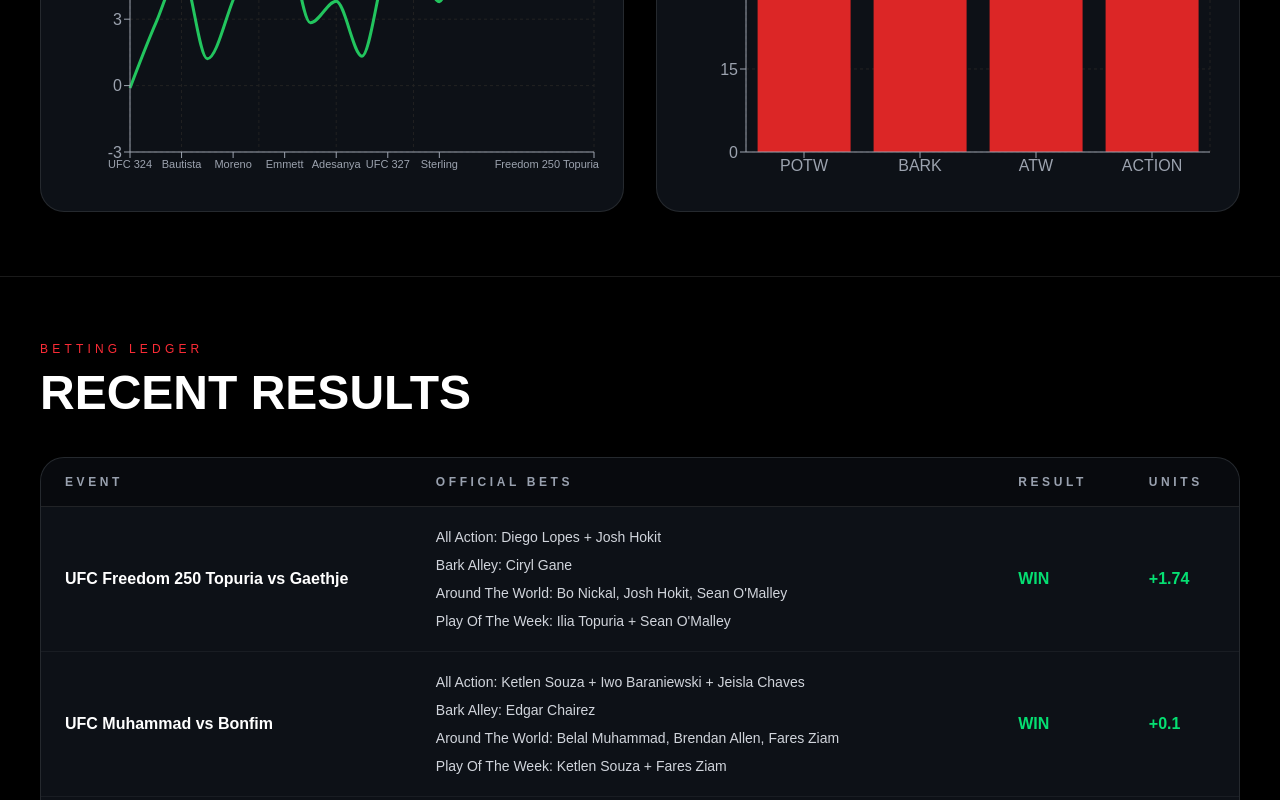
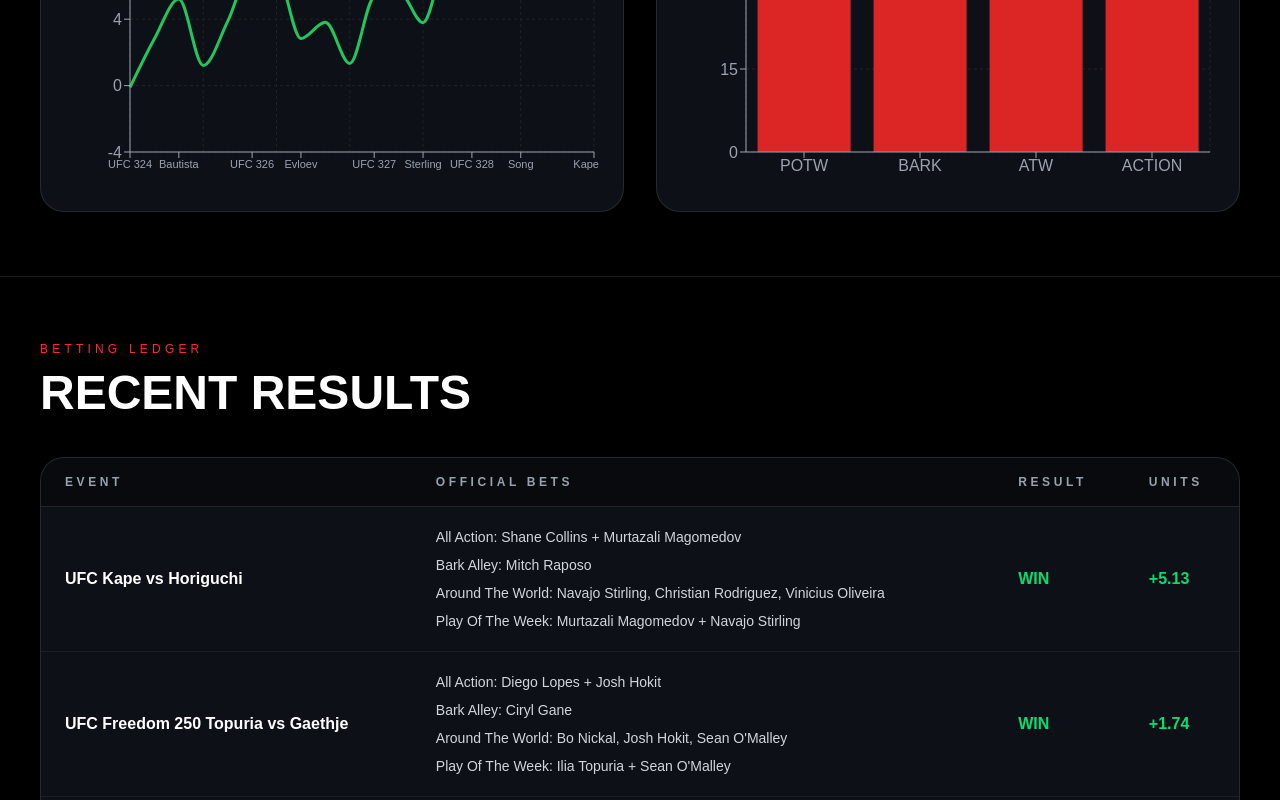
Before and after one commit to developmentbyhenryu/RearNakedLocks-Website, a Next.js app in the folder rear-naked-locks/: page /tracker in a window 1280 px wide. Shown: the part 2000-2800 px from the top of the page. Built offline with nearby package versions, Linux system fonts and the light colour scheme.

Commit message:
kape vs hori results

```diff
--- a/rear-naked-locks/data/allActionParlay.ts
+++ b/rear-naked-locks/data/allActionParlay.ts
@@ -1,5 +1,40 @@
 export const allActionHistory = [
 {
+    event: "UFC Kape vs Horiguchi",
+
+    odds: "-101",
+
+    parlayResult: "win",
+
+    units: 0.99,
+
+    legs: [
+      {
+        fighter: "Shane Collins",
+
+        result: "win",
+
+        method: "decision",
+
+        round: 3,
+
+        isFinish: false,
+      },
+
+      {
+        fighter: "Murtazali Magomedov",
+
+        result: "win",
+
+        method: "submission",
+
+        round: 1,
+
+        isFinish: true,
+      },
+    ],
+  },
+  {
     event: "UFC Freedom 250 Topuria vs Gaethje",
 
     odds: "-109",
--- a/rear-naked-locks/data/aroundTheWorld.ts
+++ b/rear-naked-locks/data/aroundTheWorld.ts
@@ -1,5 +1,32 @@
 export const aroundTheWorldHistory = [
 {
+    event: "UFC Kape vs Horiguchi",
+
+    parlayResult: "win",
+
+    units: 1.79,
+
+    legs: [
+      {
+        country: "New Zealand",
+        fighter: "Navajo Stirling",
+        result: "win",
+      },
+
+      {
+        country: "USA",
+        fighter: "Christian Rodriguez",
+        result: "win",
+      },
+
+      {
+        country: "Brazil",
+        fighter: "Vinicius Oliveira",
+        result: "win",
+      },
+    ],
+  },
+  {
     event: "UFC Freedom 250 Topuria vs Gaethje",
 
     parlayResult: "win",
--- a/rear-naked-locks/data/barkAlley.ts
+++ b/rear-naked-locks/data/barkAlley.ts
@@ -1,4 +1,21 @@
 export const barkAlleyHistory = [
+    {
+    event: "UFC Kape vs Horiguchi",
+
+    fighter: "Mitch Raposo",
+
+    weightClass: "Flyweight",
+
+    odds: "+165",
+
+    result: "win",
+
+    methodOfVictory: "decision",
+
+    methodOfLoss: null,
+
+    units: 1.65,
+  },
   {
     event: "UFC Freedom 250 Topuria vs Gaethje",
 
--- a/rear-naked-locks/data/playOfTheWeek.ts
+++ b/rear-naked-locks/data/playOfTheWeek.ts
@@ -1,5 +1,18 @@
 export const playOfTheWeekHistory = [
-    {
+      {
+    event: "UFC Kape vs Horiguchi",
+
+    henryPick: "Murtazali Magomedov",
+    henryResult: "win",
+
+    chatoPick: "Navajo Stirling",
+    chatoResult: "win",
+
+    parlayResult: "win",
+
+    units: 0.7,
+  },
+  {
     event: "UFC Freedom 250 Topuria vs Gaethje",
 
     henryPick: "Ilia Topuria",
```
